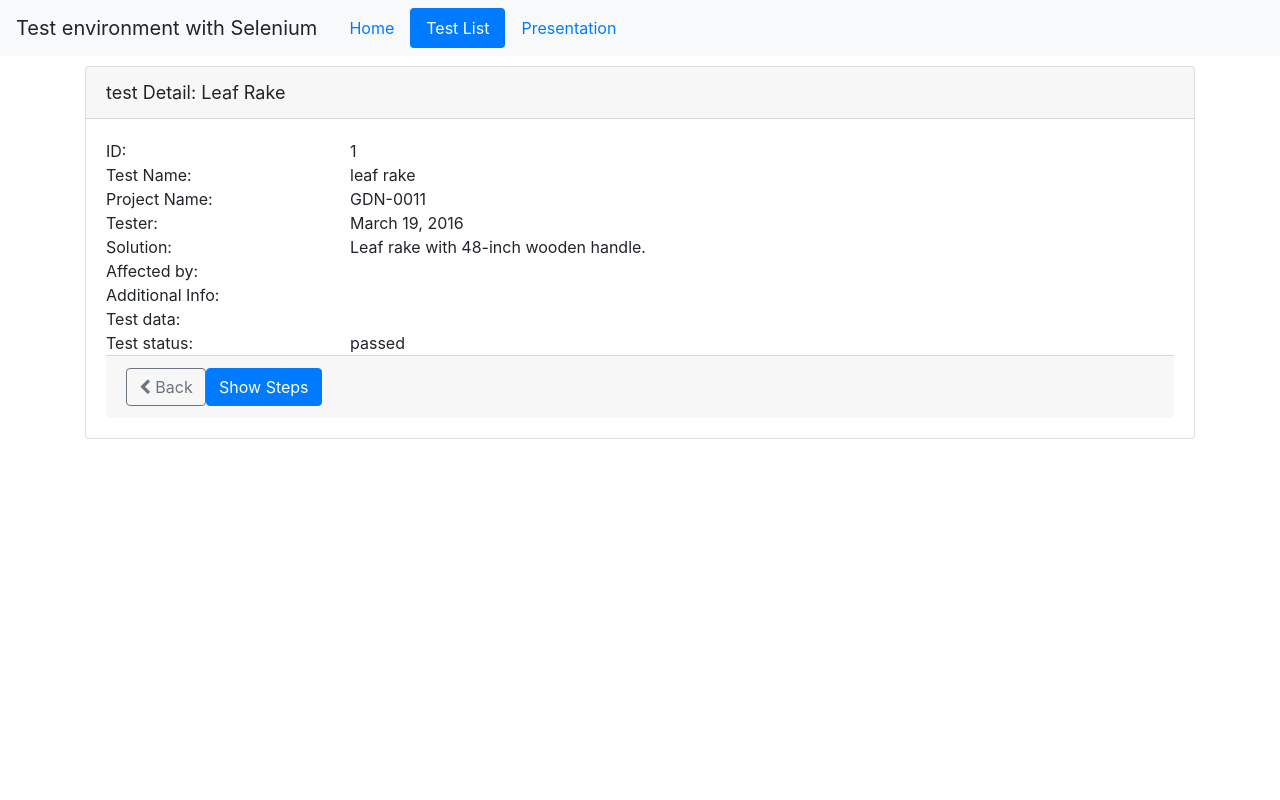
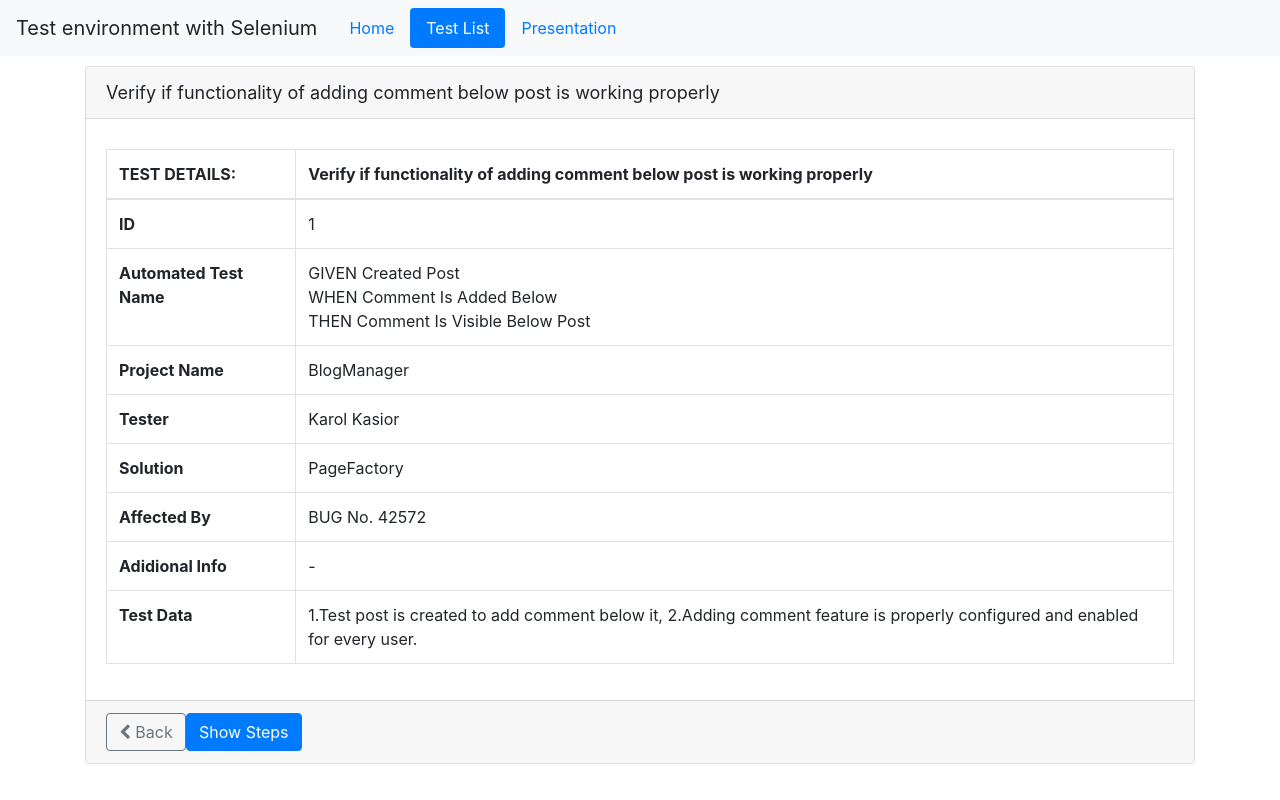
Before and after one commit to kkasior/anginz, an Angular app: page /tests/1 in a window 1280 px wide. Built offline with nearby package versions, Linux system fonts and the light colour scheme.

Commit message:
Added Json from DOC file

```diff
--- a/src/api/tests/steps.json
+++ b/src/api/tests/steps.json
@@ -1,8 +1,22 @@
 [
     {
       "testId": 1,
-      "step1": "qwe",
-      "result1": "asd"
+      "step1": "Open Blog Page (www.testingblog.com)",
+      "result1": "Blog Page is opened, user is able to see list of latest posts",
+      "step2": "Select first post from post list – click post’s title",
+      "result2": "User is successfully redirected to selected post’s page",
+      "step3": "Scroll page to “Leave a Reply“ section",
+      "result3": "“Leave a Reply” section is visible and form of adding a comment is visible as well",
+      "step4": "In “Comment” text box, type comment content – could be “message from UI test”",
+      "result4": "Typed text is visible inside “Comment” text field",
+      "step5": "In “Name” text box, type name of user – could be “Test User”",
+      "result5": "Typed name is visible inside “Name” text field",
+      "step6": "In “Email” text box, type email address of user – could be testuser@email.com",
+      "result6": "Typed email is visible inside “Email” text field",
+      "step7": "Click on red, “Post Comment” button to finish commenting ",
+      "result7": "Current page should be refreshed",
+      "step8": "Scroll up a little, just above “Leave a Reply” section",
+      "result8": "Latest added comment should be visible above “Leave a Reply” section, it also should contains data given in steps 4-6"
     },
     {
       "testId": 2,
--- a/src/api/tests/tests.json
+++ b/src/api/tests/tests.json
@@ -1,24 +1,30 @@
 [
   {
     "testId": 1,
-    "testName": "Leaf Rake",
+    "testName": "Verify\nif functionality of adding comment below post is working properly",
+    "given": "Created Post",
+    "when": "Comment Is Added Below",
+    "then": "Comment Is Visible Below Post",
+    "projectName": "BlogManager",
+    "tester": "Karol Kasior",
+    "solutionPath": "PageFactory",
+    "affectedBy": "BUG No. 42572 ",
+    "additionalInfo": "-",
+    "testData": "1.Test post is created to add comment below it,\n\n\n\n2.Adding comment feature is properly configured and\nenabled for every user.",
+    "testStatus": "Active"
+  },
+  {
+    "testId": 2,
+    "testName": "TestMethod2",
+    "given": null,
+    "when": null,
+    "then": null,
     "projectName": "GDN-0011",
     "tester": "March 19, 2016",
     "solutionPath": "Leaf rake with 48-inch wooden handle.",
     "affectedBy": "",
     "additionalInfo": "",
     "testData": "",
-    "testStatus": "passed"
-  },
-  {
-    "testId": 2,
-    "testName": "Leaf Rake",
-    "projectName": "GDN-0011",
-    "tester": "March 19, 2016",
-    "solutionPath": "Leaf rake with 48-inch wooden handle.",
-    "affectedBy": "",
-    "additionalInfo": "",
-    "testData": "",
-    "testStatus": "fail"
+    "testStatus": "Failed"
   }
 ]
--- a/src/app/presentation/presentation.component.html
+++ b/src/app/presentation/presentation.component.html
@@ -1,3 +1,9 @@
 <div style='width: 50%'>
-  <canvas id="canvas"></canvas>
+  <canvas id="automatedBySprintChart"></canvas>
 </div>
+<div style='width: 50%'>
+  <canvas id="loginAuthenticationChart"></canvas>
+</div>
+<div style='width: 50%'>
+  <canvas id="imageProviderChart"></canvas>
+</div>
--- a/src/app/presentation/presentation.component.ts
+++ b/src/app/presentation/presentation.component.ts
@@ -9,12 +9,14 @@ import { Chart } from 'chart.js';
 export class PresentationComponent implements OnInit {
 
 
-  chart = [];
+  automatedBySprintChart = [];
+  loginAuthenticationChart = [];
+  imageProviderChar = [];
   constructor() { }
 
 
   ngOnInit() {
-       this.chart = new Chart('canvas', {
+      this.automatedBySprintChart = new Chart('automatedBySprintChart', {
       type: 'line',
       data: {
         labels: ['a','b','c','d','e','f','g','h'],
@@ -28,7 +30,32 @@ export class PresentationComponent implements OnInit {
           }
         ],
       }
-
+    })
+    this.loginAuthenticationChart = new Chart('loginAuthenticationChart', {
+      type: 'pie',
+      data: {
+        labels: ['a','b','c','d'],
+        datasets: [
+          {
+            label: 'My first DP',
+            backgroundColor: ['red', 'blue', 'green', 'grey'],
+            data: [1,3,5,10]
+          }
+        ],
+      }
+    })
+    this.imageProviderChar = new Chart('imageProviderChart', {
+     type: 'pie',
+      data: {
+       labels: ['a','b','c','d'],
+       datasets: [
+         {
+           label: 'My first DP',
+           backgroundColor: ['red', 'blue', 'green', 'grey'],
+           data: [1,3,5,10]
+          }
+        ],
+     }
     })
   }
 
--- a/src/app/tests/test-detail.component.html
+++ b/src/app/tests/test-detail.component.html
@@ -1,50 +1,57 @@
 <div class='card'
      *ngIf='test'>
   <div class='card-header'>
-    {{pageTitle + ': ' + test.testName}}
+    {{test.testName}}
   </div>
 
   <div class='card-body'>
-    <div class='row'>
-      <div class='col-md-8'>
-        <div class='row'>
-          <div class='col-md-4'>ID:</div>
-          <div class='col-md-8'>{{test.testId}}</div>
-        </div>
-        <div class='row'>
-          <div class='col-md-4'>Test Name:</div>
-          <div class='col-md-8'>{{test.testName | lowercase }}</div>
-        </div>
-        <div class='row'>
-          <div class='col-md-4'>Project Name:</div>
-          <div class='col-md-8'>{{test.projectName}}</div>
-        </div>
-        <div class='row'>
-          <div class='col-md-4'>Tester:</div>
-          <div class='col-md-8'>{{test.tester}}</div>
-        </div>
-        <div class='row'>
-          <div class='col-md-4'>Solution:</div>
-          <div class='col-md-8'>{{test.solutionPath}}</div>
-        </div>
-        <div class='row'>
-          <div class='col-md-4'>Affected by:</div>
-          <div class='col-md-8'>{{test.affectedBy}}</div>
-        </div>
-        <div class='row'>
-          <div class='col-md-4'>Additional Info:</div>
-          <div class='col-md-8'>{{test.additionalInfo}}</div>
-        </div>
-        <div class='row'>
-          <div class='col-md-4'>Test data:</div>
-          <div class='col-md-8'>{{test.testData}}</div>
-        </div>
-        <div class='row'>
-          <div class='col-md-4'>Test status:</div>
-          <div class='col-md-8'>{{test.testStatus}}</div>
-        </div>
-      </div>
+    <table class="table table-bordered">
+      <thead>
+        <tr>
+          <th scope="col">TEST DETAILS:</th>
+          <th scope="col">{{test.testName}}</th>
+        </tr>
+      </thead>
+      <tbody>
+        <tr>
+          <th scope="row">ID</th>
+          <td scope="row">{{test.testId}}</td>
+        </tr>
+        <tr>
+          <th scope="row">Automated Test Name</th>
+          <td scope="row"><a>GIVEN {{test.given}}</a><br>
+            <a>WHEN {{test.when}}</a><br>
+            <a>THEN {{test.then}}</a></td>
+        </tr>
+        <tr>
+          <th scope="row">Project Name</th>
+          <td scope="row">{{test.projectName}}</td>
+        </tr>
+        <tr>
+          <th scope="row">Tester</th>
+          <td scope="row">{{test.tester}}</td>
+        </tr>
+        <tr>
+          <th scope="row">Solution</th>
+          <td scope="row">{{test.solutionPath}}</td>
+        </tr>
+        <tr>
+          <th scope="row">Affected By</th>
+          <td scope="row">{{test.affectedBy}}</td>
+        </tr>
+        <tr>
+          <th scope="row">Adidional Info</th>
+          <td scope="row">{{test.additionalInfo}}</td>
+        </tr>
+        <tr>
+          <th scope="row">Test Data</th>
+          <td scope="row">{{test.testData}}</td>
+        </tr>
+      </tbody>
+    </table>
   </div>
+
+
 
   <div class='card-footer'>
     <button class='btn btn-outline-secondary'
--- a/src/app/tests/test-list-component.ts
+++ b/src/app/tests/test-list-component.ts
@@ -2,6 +2,7 @@ import { Component, OnInit } from "@angular/core";
 import { Itest } from "./test";
 import { testService } from "./testService";
 import { error } from "util";
+import { stringify } from "@angular/core/src/util";
 
 @Component({
     selector:'pm-tests',
@@ -17,7 +18,7 @@ export class testListComponent implements OnInit{
     errorMessage : string;
 
     constructor(private testService: testService) {
-        this.listFilter = 'cart';
+        this.listFilter = '';
     }
 
     _listFilter : string;
```
Also changed, not shown: src/app/tests/test.ts (+3 -0 lines).
